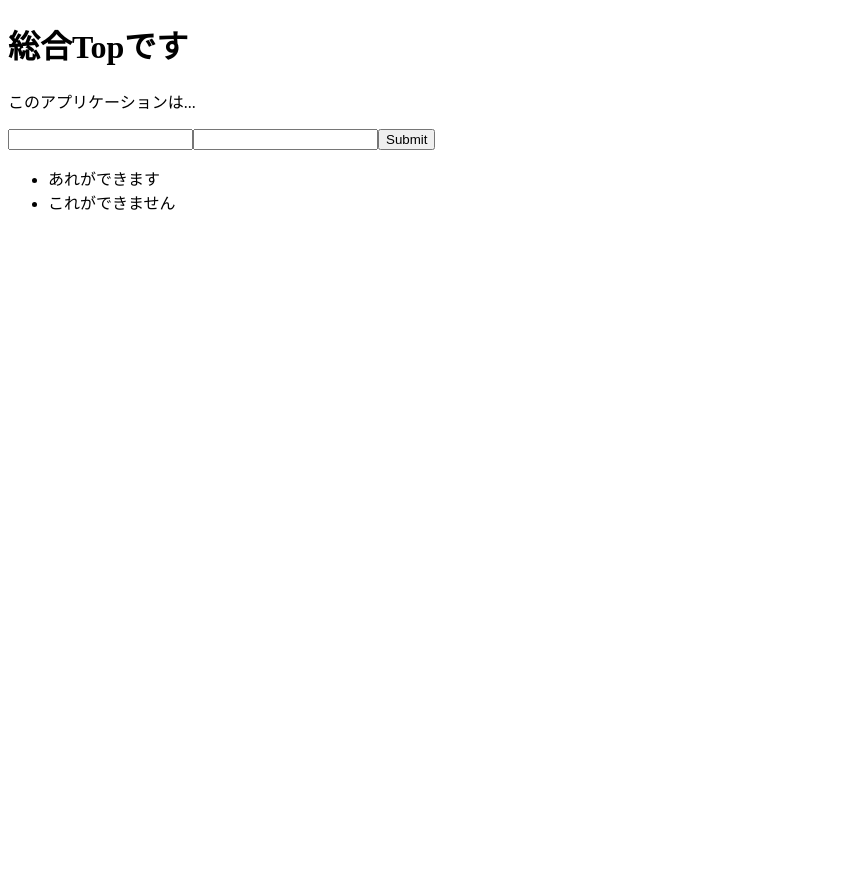
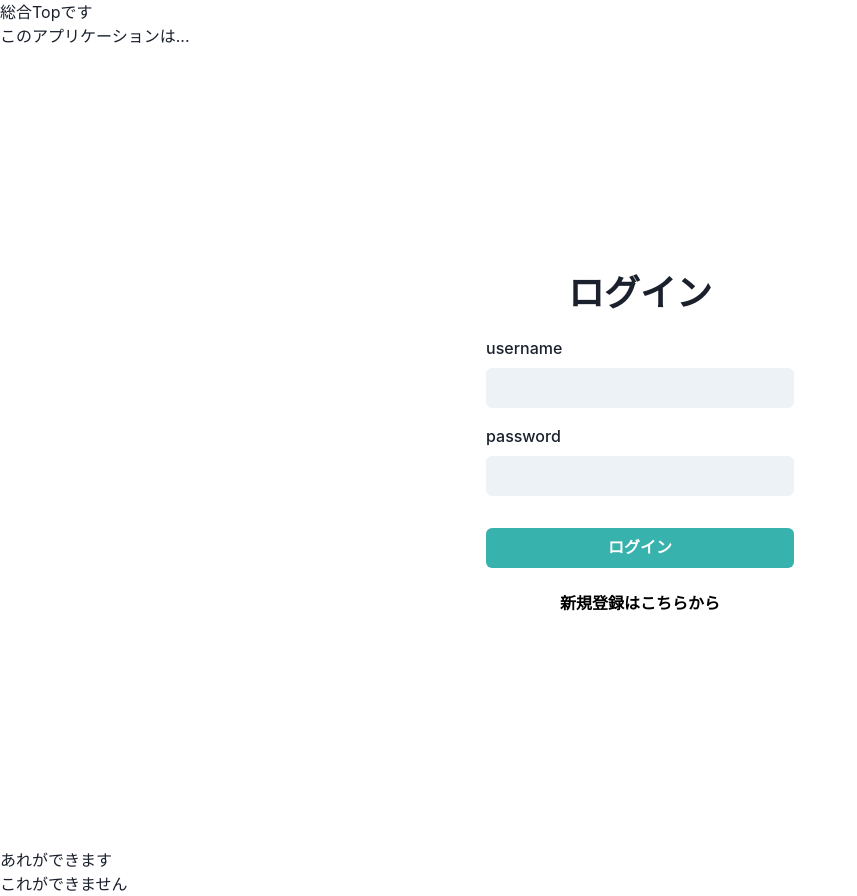
Before and after one commit to repllca/answer-view, a React (Create React App) app in the folder frontend/app/react-app/: page /login in a window 1280 px wide. Shown: the whole page, without its empty margins (0-857 px from the left). Before the commit the page ends 800 px from the top, so only its background shows below. Built offline with nearby package versions, Linux system fonts and the light colour scheme.

Commit message:
ログイン画面の装飾

```diff
--- a/frontend/app/react-app/package.json
+++ b/frontend/app/react-app/package.json
@@ -14,7 +14,7 @@
     "@types/react": "^18.3.2",
     "@types/react-dom": "^18.3.0",
     "axios": "^1.7.2",
-    "framer-motion": "^11.2.6",
+    "framer-motion": "^11.2.12",
     "marked": "^12.0.2",
     "react": "^18.3.1",
     "react-dom": "^18.3.1",
--- a/frontend/app/react-app/src/App.tsx
+++ b/frontend/app/react-app/src/App.tsx
@@ -1,24 +1,28 @@
 import React from 'react';
 import { BrowserRouter as Router, Routes, Route } from 'react-router-dom';
+import { ChakraProvider } from '@chakra-ui/react';
 import HomeView from './pages/HomeView';
-import {ChakraProvider} from '@chakra-ui/react';
 import KadaiBordView from './pages/KadaiBoardView';
 import LoginView from './pages/LoginView';
 import RegistrationView from './pages/RegistrationView';
+
 const App: React.FC = () => {
   return (
+    <ChakraProvider>
       <div>
         <Router>
           <div>
             <Routes>
               <Route path="/login" element={<LoginView />} />
-            <Route path="/Registar" element={<RegistrationView />} />
+              <Route path="/registar" element={<RegistrationView />} />
               <Route path="/kadai_api" element={<KadaiBordView />} />
               <Route path="/singin" element={<KadaiBordView />} />
+              <Route path="/home" element={<HomeView />} />
             </Routes>
           </div>
         </Router>
       </div>
+    </ChakraProvider>
   );
 };
 
--- a/frontend/app/react-app/src/component/LoginForm.tsx
+++ b/frontend/app/react-app/src/component/LoginForm.tsx
@@ -2,7 +2,17 @@ import React, { useState } from "react";
 import { Kadai } from "../types";
 import { Login } from "../types";
 import { postLogin} from "../api/kadai_api";
-
+import {
+  Button,
+  Flex,
+  FormControl,
+  FormLabel,
+  Heading,
+  Input,
+  InputGroup,
+  InputRightElement,
+  VStack,
+} from '@chakra-ui/react'
 const LoginForm: React.FC<Login> = (props) => {
   const [formData, setFormData] = useState<Login>({
     "username": "",
@@ -26,12 +36,78 @@ const LoginForm: React.FC<Login> = (props) => {
   };
   return(
     <div>
+      <Flex
+      flexDirection='column'
+      width='100%'
+      height='100vh'
+      justifyContent='center'
+      alignItems='center'
+    >
+      <VStack spacing='5'>
+        <Heading>ログイン</Heading>
+        <form onSubmit={handleSubmit}>
+          <VStack spacing='4' alignItems='left'>
+            <FormControl>
+              <FormLabel htmlFor='email' textAlign='start'>
+                username
+              </FormLabel>
+              <Input variant='filled'type="text" name="username" value={formData.username} onChange={handleChange} />
+            </FormControl>
 
-        <form onSubmit={handleSubmit}>
+            <FormControl>
+              <FormLabel htmlFor='password'>password</FormLabel>
+              <InputGroup size='md'>
+              <Input variant="filled" type="text" name="password" value={formData.password} onChange={handleChange} />
+                <InputRightElement width='4.5rem'>
+                </InputRightElement>
+              </InputGroup>
+            </FormControl>
+            <Button
+              marginTop='4'
+              color='white'
+              as = "a"
+              href = "home"
+              bg='teal.400'
+              type='submit'
+              paddingX='auto'
+            >
+              ログイン
+            </Button>
+            <Button
+              bg='white'
+              as = "a"
+              href = "registar"
+              color='black'
+              width='100%'
+
+            >
+              新規登録はこちらから
+            </Button>
+          </VStack>
+        </form>
+      </VStack>
+    </Flex>
+        {/* <form onSubmit={handleSubmit}>
+          <Stack spacing={4}>
+            <InputGroup>
+              <InputLeftElement pointerEvents='none'>
+              </InputLeftElement>
+              <Input type='' placeholder='Phone number' />
+            </InputGroup>
+
+            <InputGroup>
+              <InputLeftElement pointerEvents='none' color='gray.300' fontSize='1.2em'>
+              </InputLeftElement>
+              <Input placeholder='Enter amount' />
+              <InputRightElement>
+              </InputRightElement>
+            </InputGroup>
+          </Stack>
             <input type="text" name="username" value={formData.username} onChange={handleChange} />
             <input type="text" name="password" value={formData.password} onChange={handleChange} />
-            <button type="submit">Submit</button>
+            <Button colorScheme="read" type="submit">Submit</Button>
         </form>
+           <a href="registar">ログインがまだの</a>    */}
     </div>
   );
 
--- a/frontend/app/react-app/src/component/RegistarForm.tsx
+++ b/frontend/app/react-app/src/component/RegistarForm.tsx
@@ -1,6 +1,8 @@
 
 import React, { useState } from "react";
 import { postRegistar } from "../api/kadai_api";
+import { Input ,Button} from '@chakra-ui/react'
+import { Stack, HStack, VStack } from '@chakra-ui/react'
 import { Registar } from "../types";
 const RegistarForm : React.FC<Registar> = (props) => {
   const [formData, setFormData] = useState<Registar>({
@@ -30,12 +32,14 @@ const RegistarForm : React.FC<Registar> = (props) => {
     <div>
 
         <form onSubmit={handleSubmit}>
-            <input type="text" name="username" value={formData.username} onChange={handleChange} />
-            <input type="text" name="password1" value={formData.password1} onChange={handleChange} />
-            <input type="text" name="password2" value={formData.password2} onChange={handleChange} />
-            <input type="text" name="email" value={formData.email} onChange={handleChange} />
-            <input type="text" name="school" value={formData.school} onChange={handleChange} />
-            <button type="submit">Submit</button>
+            <Stack spacing={19}>
+            <Input placeholder='ユーザーネーム' variant='Outline'type="text" name="username" value={formData.username} onChange={handleChange} />
+            <Input placeholder='設定したいパスワードを入力してください' variant='Outline'type="text" name="password1" value={formData.password1} onChange={handleChange} />
+            <Input placeholder='確認のためもう一度パスワードを入力してください' variant='Outline'type="text" name="password2" value={formData.password2} onChange={handleChange} />
+            <Input placeholder='メールアドレス' variant='Outline'type="text" name="email" value={formData.email} onChange={handleChange} />
+            <Input placeholder='所属している学校名' variant='Outline'type="text" name="school" value={formData.school} onChange={handleChange} />
+            <Button type="submit">登録</Button>
+  </Stack>
         </form>
     </div>
   );
--- a/frontend/app/react-app/src/index.css
+++ /dev/null
@@ -1,13 +0,0 @@
-body {
-  margin: 0;
-  font-family: -apple-system, BlinkMacSystemFont, 'Segoe UI', 'Roboto', 'Oxygen',
-    'Ubuntu', 'Cantarell', 'Fira Sans', 'Droid Sans', 'Helvetica Neue',
-    sans-serif;
-  -webkit-font-smoothing: antialiased;
-  -moz-osx-font-smoothing: grayscale;
-}
-
-code {
-  font-family: source-code-pro, Menlo, Monaco, Consolas, 'Courier New',
-    monospace;
-}
--- a/frontend/app/react-app/src/pages/HomeView.tsx
+++ b/frontend/app/react-app/src/pages/HomeView.tsx
@@ -1,4 +1,6 @@
 import React from 'react';
+import { Box } from '@chakra-ui/react';
+import { Button, ButtonGroup } from '@chakra-ui/react'
 
 const HomeView: React.FC = () => {
   return (
@@ -8,6 +10,9 @@ const HomeView: React.FC = () => {
       <ul>
         <li>あれができます</li>
         <li>これができません</li>
+        <Box backgroundColor = "orange">this is the Box</Box>
+        <Button colorScheme='blue'>ボタン</Button>
+        <Button bgColor="red.500">ボタン</Button>
       </ul>
     </div>
   );
--- a/frontend/app/react-app/src/pages/RegistrationView.tsx
+++ b/frontend/app/react-app/src/pages/RegistrationView.tsx
@@ -1,5 +1,6 @@
 import React from 'react';
 import RegistarForm from '../component/RegistarForm';
+
 const RegistrationView: React.FC = () => {
   return (
     <div>
@@ -10,8 +11,6 @@ const RegistrationView: React.FC = () => {
           email =""
           school =""
         />
-      <ul>
-      </ul>
     </div>
   );
 };
```
Also changed, not shown: 2 other files (tests, documents, lock files or other folders). Lines whose indentation alone changed are shown as unchanged.
